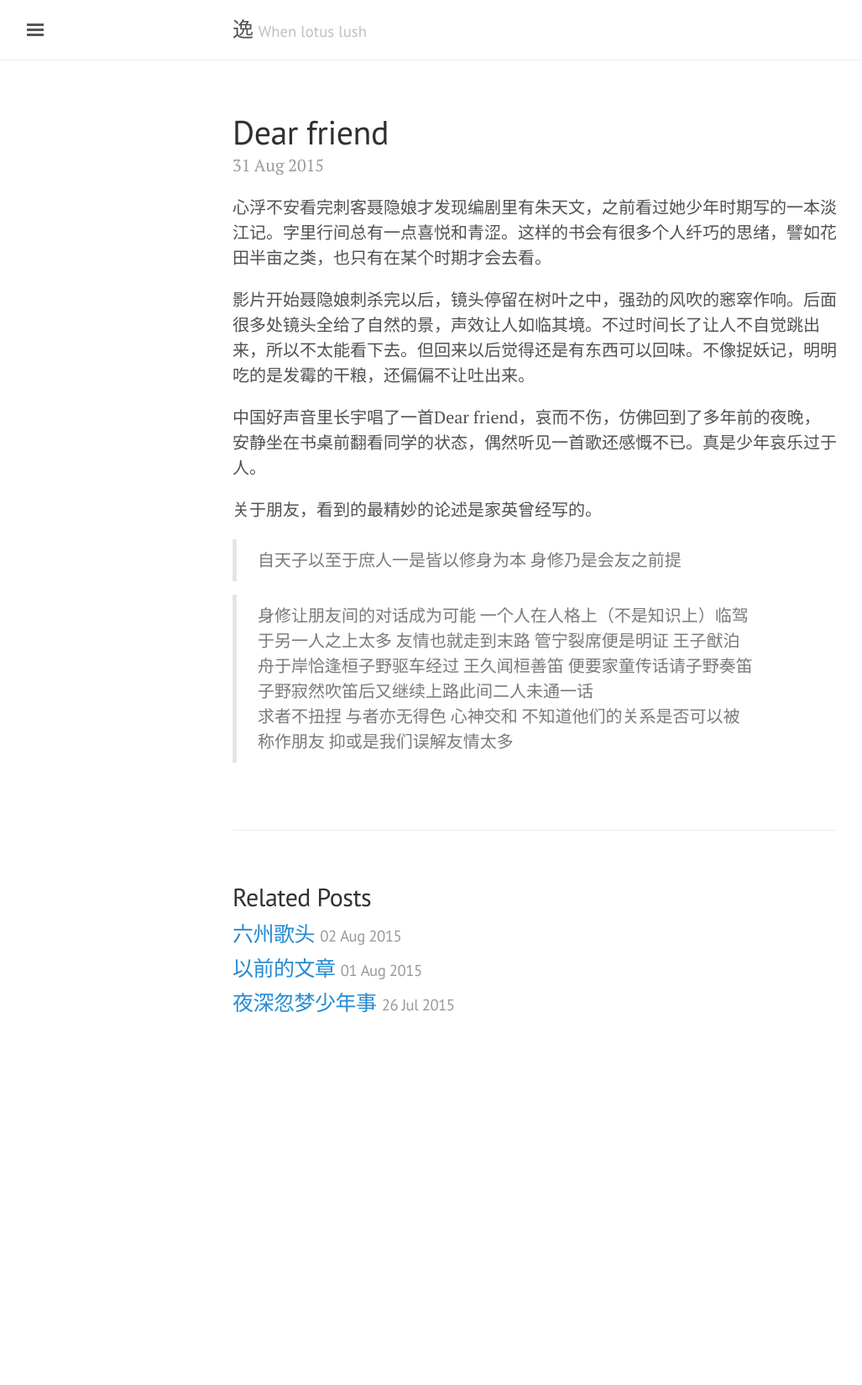
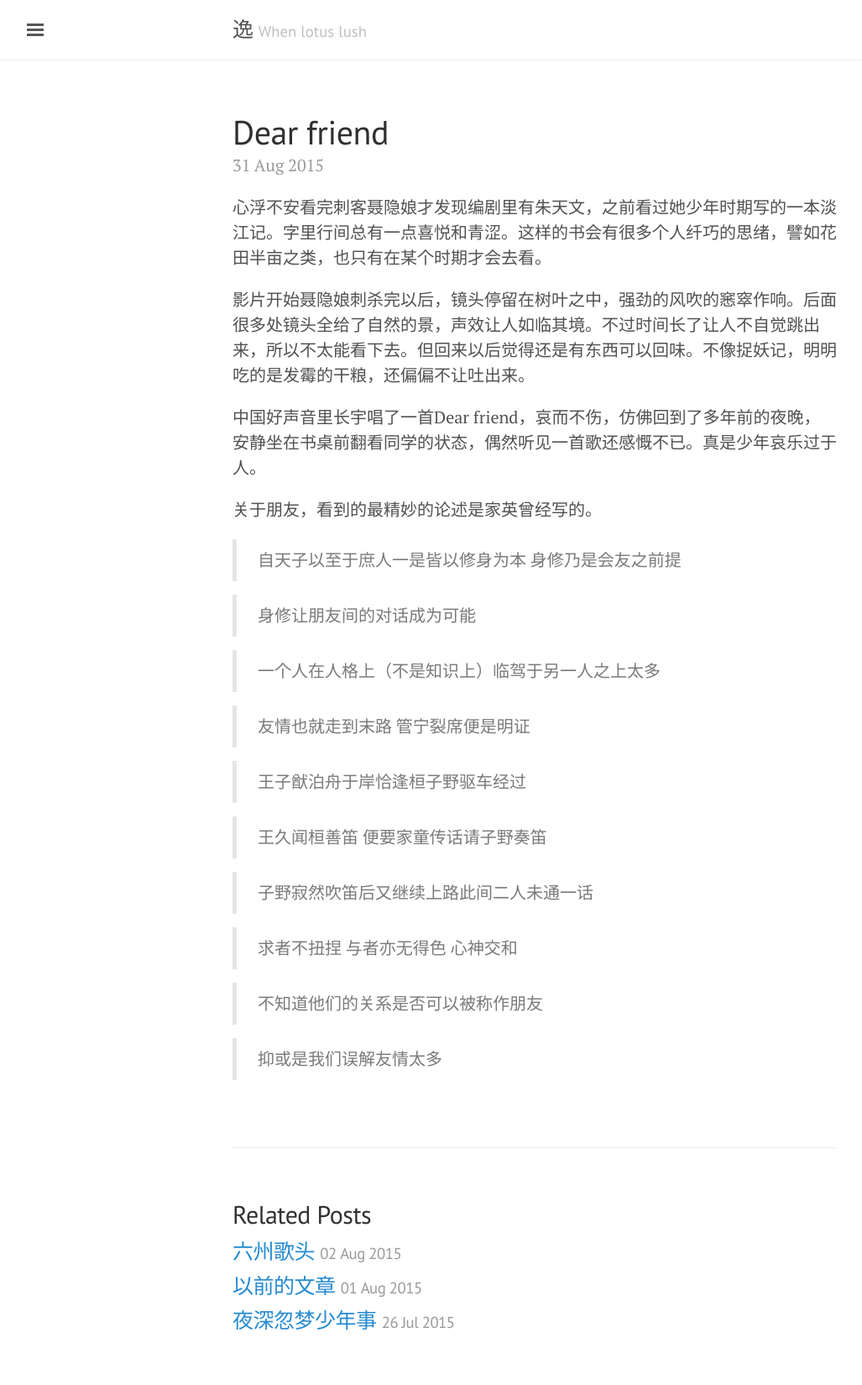
Before and after one commit to literblog/literblog.github.com, a Jekyll site: the page built from _posts/2015-08-31-dearfriend.md, in a window 1280 px wide. Shown: the whole page at 84% size, without its empty margins (3-1030 px from the left). Built offline with Jekyll 4.4.1, drawn with Linux system fonts in a browser that asks for light colours; comment, search, counter and statistics services are not loaded; before the commit the page ends 1271 px from its top, so only the background shows below that.

```diff
--- a/_posts/2015-08-31-dearfriend.md
+++ b/_posts/2015-08-31-dearfriend.md
@@ -17,11 +17,19 @@ tags:
 > 自天子以至于庶人一是皆以修身为本 身修乃是会友之前提
 
 > 身修让朋友间的对话成为可能
+
 > 一个人在人格上（不是知识上）临驾于另一人之上太多
-友情也就走到末路  管宁裂席便是明证
-王子猷泊舟于岸恰逢桓子野驱车经过
-王久闻桓善笛 便要家童传话请子野奏笛
-子野寂然吹笛后又继续上路此间二人未通一话
-求者不扭捏 与者亦无得色 心神交和
-不知道他们的关系是否可以被称作朋友
-抑或是我们误解友情太多
+
+> 友情也就走到末路  管宁裂席便是明证
+
+> 王子猷泊舟于岸恰逢桓子野驱车经过
+
+> 王久闻桓善笛 便要家童传话请子野奏笛
+
+> 子野寂然吹笛后又继续上路此间二人未通一话
+
+> 求者不扭捏 与者亦无得色 心神交和
+
+> 不知道他们的关系是否可以被称作朋友
+
+> 抑或是我们误解友情太多
```
